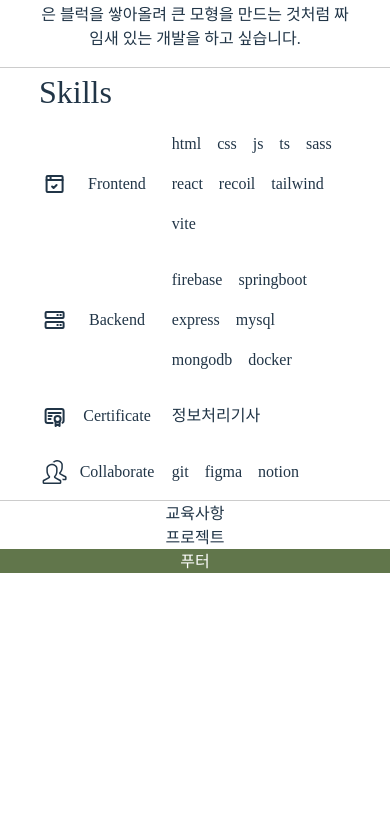
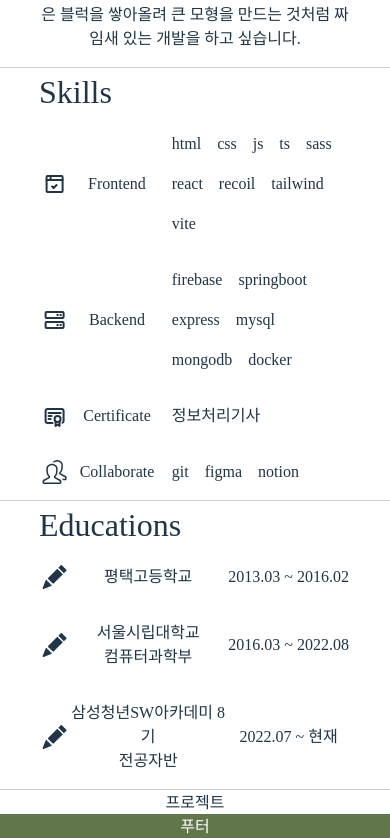
Before and after one commit to Thereisnotruth/portfolio, a React (Vite) app: page / in a window 390 px wide. Shown: the part 434-1272 px from the top of the page. Before the commit the page ends 1007 px from the top, so only its background shows below. Built offline with nearby package versions, Linux system fonts and the light colour scheme; a web font is replaced by a local one.

Commit message:
mobile educations

```diff
--- a/src/components/Educations.tsx
+++ b/src/components/Educations.tsx
@@ -1,4 +1,30 @@
+import { BsPencilFill } from 'react-icons/bs';
+
+import educationJson from '@data/educations.json';
+
+interface Education {
+  name: string;
+  major: string;
+  period: string;
+}
+
 function Educations() {
-  return <div className="education">교육사항</div>;
+  return (
+    <div className="educations">
+      <div className="educations__container">
+        <div className="educations__title hana">Educations</div>
+        {educationJson['educations'].map((education: Education) => (
+          <div className="educations__row">
+            <BsPencilFill className="educations__icon" />
+            <div className="educations__label hana">
+              <div>{education.name}</div>
+              <div>{education.major}</div>
+            </div>
+            <div className="educations__content hana">{education.period}</div>
+          </div>
+        ))}
+      </div>
+    </div>
+  );
 }
 export default Educations;
--- a/src/data/educations.json
+++ b/src/data/educations.json
@@ -2,7 +2,7 @@
   "educations": [
     {
       "name": "평택고등학교",
-      "major": "인문",
+      "major": "",
       "period": "2013.03 ~ 2016.02"
     },
     {
@@ -11,8 +11,8 @@
       "period": "2016.03 ~ 2022.08"
     },
     {
-      "name": "삼성청년SW아카데미",
-      "major": "",
+      "name": "삼성청년SW아카데미 8기",
+      "major": "전공자반",
       "period": "2022.07 ~ 현재"
     }
   ]
--- a/src/styles/components/_educations.scss
+++ b/src/styles/components/_educations.scss
@@ -0,0 +1,32 @@
+.educations {
+  display: flex;
+  border-bottom: 0.5px solid #cccccc;
+  .educations__container {
+    width: 80%;
+    margin: 0 auto;
+    .educations__title {
+      font-size: 2rem;
+      text-align: start;
+    }
+    .educations__row {
+      padding: 1rem 0;
+      display: flex;
+      flex-wrap: wrap;
+      align-items: center;
+      .educations__icon {
+        font-size: 1.5rem;
+        width: 10%;
+      }
+      .educations__label {
+        width: 50%;
+      }
+      .educations__content {
+        width: 40%;
+        a {
+          color: black;
+          text-decoration: none;
+        }
+      }
+    }
+  }
+}
```
